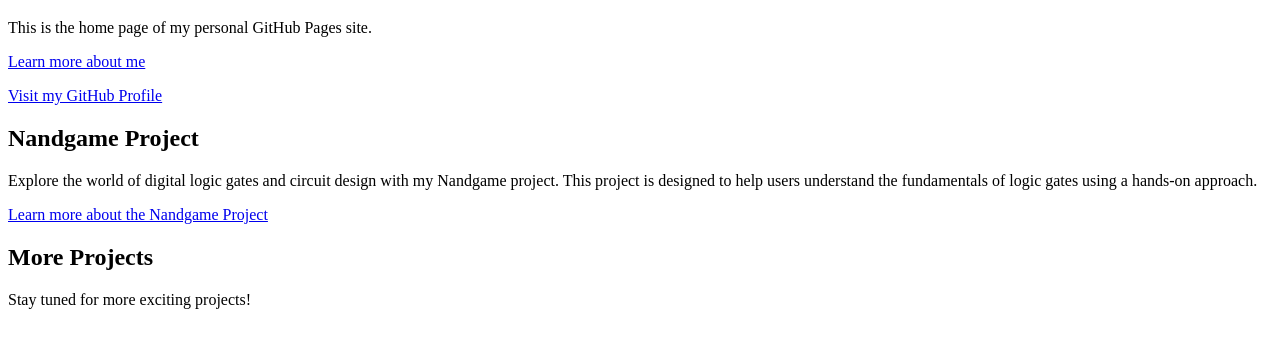
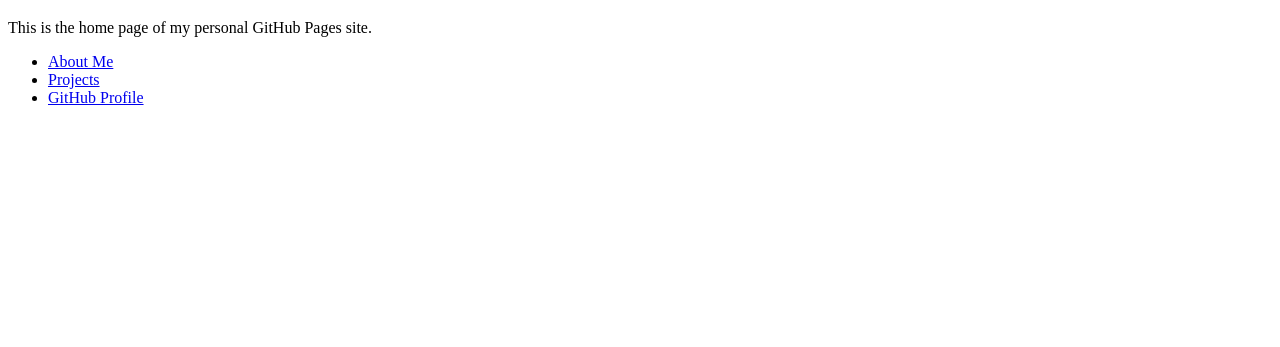
Before and after one commit to ClopenSet/ClopenSet.github.io, a plain HTML site: page index.html in a window 1280 px wide. Shown: the part 61-408 px from the top of the page. Drawn offline with Linux system fonts and the light colour scheme.

```diff
--- a/index.html
+++ b/index.html
@@ -8,22 +8,12 @@
 <body>
     <h1>Hello, welcome to my GitHub Page!</h1>
     <p>This is the home page of my personal GitHub Pages site.</p>
-
-    <!-- Existing content -->
-    <a href="about.html">Learn more about me</a>
-    <p><a href="https://github.com/ClopenSet">Visit my GitHub Profile</a></p>
-
-    <!-- New Section for Nandgame Project -->
-    <section>
-        <h2>Nandgame Project</h2>
-        <p>Explore the world of digital logic gates and circuit design with my Nandgame project. This project is designed to help users understand the fundamentals of logic gates using a hands-on approach.</p>
-        <p><a href="https://github.com/ClopenSet/NandgameProject">Learn more about the Nandgame Project</a></p>
-    </section>
-
-    <!-- Placeholder for future projects -->
-    <section>
-        <h2>More Projects</h2>
-        <p>Stay tuned for more exciting projects!</p>
-    </section>
+    <nav>
+        <ul>
+            <li><a href="about.html">About Me</a></li>
+            <li><a href="projects.html">Projects</a></li>
+            <li><a href="https://github.com/ClopenSet">GitHub Profile</a></li>
+        </ul>
+    </nav>
 </body>
 </html>
```
Also changed, not shown: projects.html (added, +32 -0 lines), 1 other file.
